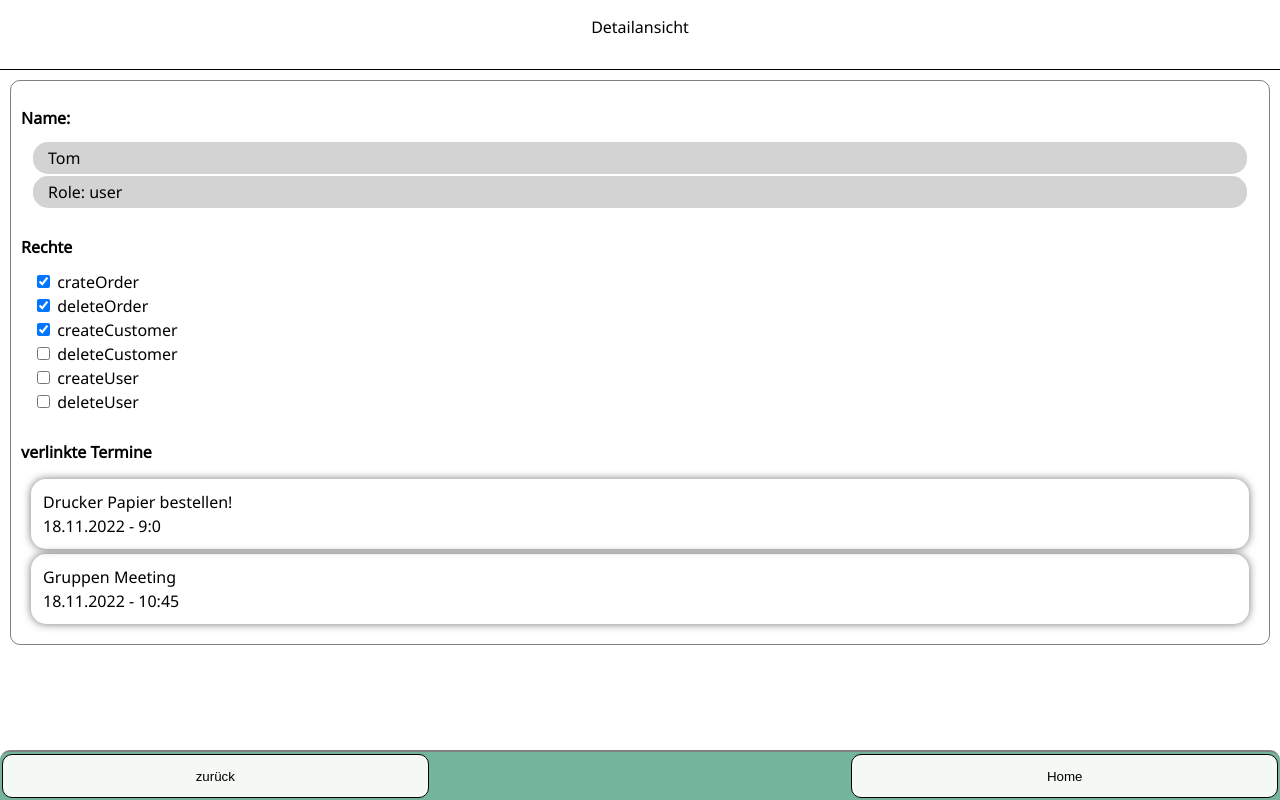
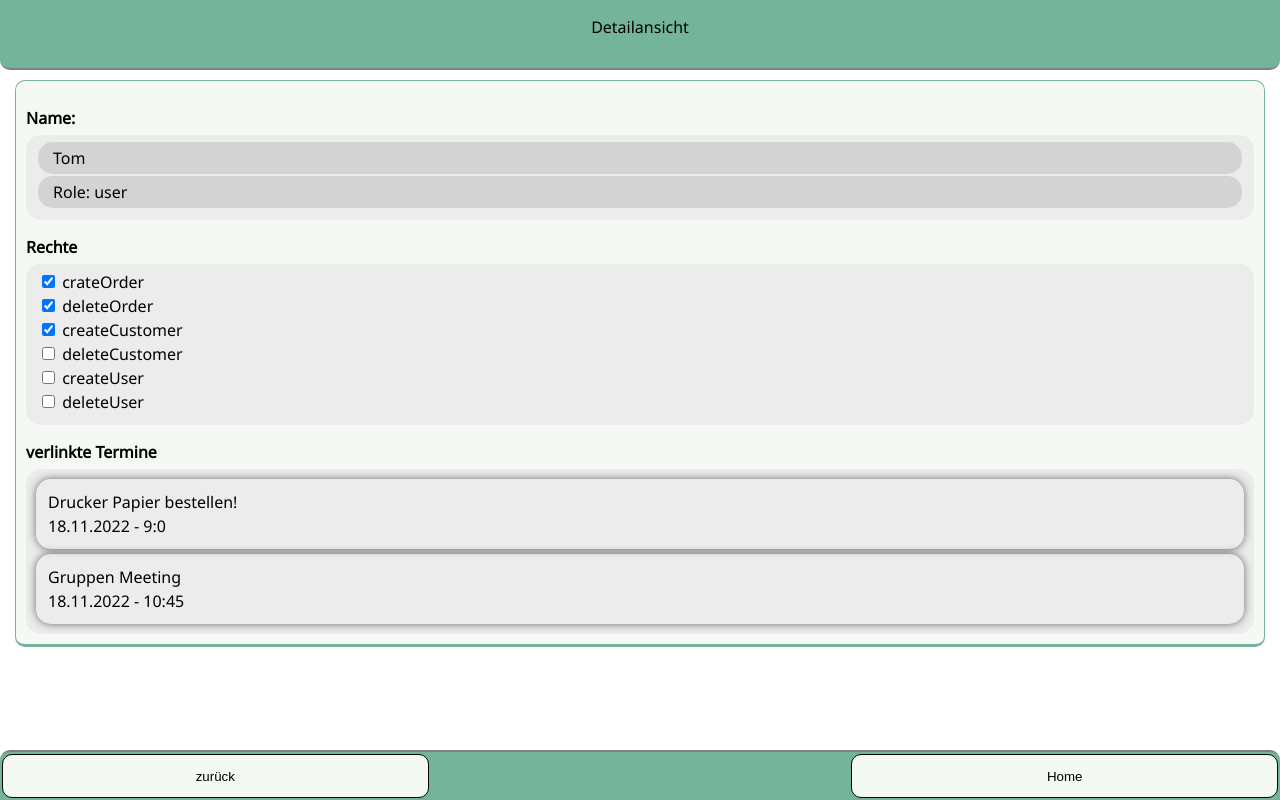
Before and after one commit to SergeBrakow/neuefische-capstone-project-Cibri, a React (Create React App) app: page /userView/1 in a window 1280 px wide. Built offline with nearby package versions, Linux system fonts and the light colour scheme.

Commit message:
fix style

```diff
--- a/src/components/UserViewSection.js
+++ b/src/components/UserViewSection.js
@@ -1,9 +1,11 @@
 import styled from "styled-components";
+import { useNavigate } from "react-router-dom";
 import { OrderBox } from "./styles/OrderBox";
 import { ValueBox } from "./styles/ValueBox";
+import { MainBox } from "./styles/MainBox";
 
 export default function UserViewSection({user, orderList}){
-
+    const navigate = useNavigate();
     const ordersTheUserIsLinked = [];
     {orderList.filter((order) =>
         order.linkedUser.find((linkedUser) => linkedUser === user.id) !== undefined?
@@ -12,7 +14,7 @@ export default function UserViewSection({user, orderList}){
 
     window.scrollTo(0, 0);
     return (
-        <Article>
+        <MainBox>
             <div>
                 <Name>Name: </Name>
                 <ValueBox>
@@ -34,7 +36,10 @@ export default function UserViewSection({user, orderList}){
                 <Name >verlinkte Termine</Name>
                 <ValueBox>
                     {ordersTheUserIsLinked.map((order) =>
-                        <OrderBox key={order.id}>
+                        <OrderBox
+                        key={order.id}
+                        onClick={()=> navigate(`/orderEdit/${order.id}`)}
+                        >
                             <p>{order.name}</p>
                             <p>{order.date.dateString} - {order.date.hour}:{order.date.minute}</p>
                         </OrderBox>
@@ -42,23 +47,9 @@ export default function UserViewSection({user, orderList}){
 
                 </ValueBox>
             </div>
-        </Article>
+        </MainBox>
     );
 }
-
-export const Article= styled.article`
-    border: 0.5px solid;
-    border-radius: 10px;
-    border-color: gray;
-    margin: 80px 10px 60px 10px;
-    padding: 10px;
-    div{
-        text-align: left;
-    }
-    button {
-        item-align: right;
-    }
-`
 
 export const Name = styled.p`
     font-weight: bold;
--- a/src/components/styles/MainBox.js
+++ b/src/components/styles/MainBox.js
@@ -4,7 +4,7 @@ export const MainBox= styled.article`
     border: 0.5px solid;
     border-radius: 10px;
     border-color: gray;
-    margin: 80px 10px 60px 10px;
+    margin: 80px 15px 60px 15px;
     padding: 10px;
     border-bottom: solid;
     border-color: #74b49b;
--- a/src/components/styles/OrderFormStyles.js
+++ b/src/components/styles/OrderFormStyles.js
@@ -9,6 +9,8 @@ export const Section = styled.section`
     text-align: left;
 
     fieldset {
+        margin-left: 10px;
+        margin-right: 10px;
         display: flex;
         flex-direction: column;
         border: 0.5px solid;
--- a/src/components/styles/ValueBox.js
+++ b/src/components/styles/ValueBox.js
@@ -5,6 +5,7 @@ export const ValueBox=styled.div`
     padding: 5px 10px 10px 10px;
     min-height: 30px;
     border-radius: 15px;
+    background-color: #ececed;
     p{
         margin: 2px;;
     }
--- a/src/pages/UserView.js
+++ b/src/pages/UserView.js
@@ -1,7 +1,8 @@
 import { useContext } from "react";
 import { useParams } from "react-router-dom";
-import styled from "styled-components";
 
+
+import { StyledHead } from "../components/styles/StyledHead";
 import NavBarFooter from "../components/NavBarFooter";
 import UserViewSection from "../components/UserViewSection";
 import { UserContext } from "../utils/UserContext";
@@ -24,14 +25,3 @@ export default function UserView(){
         </>
     );
 }
-
-export const StyledHead = styled.div`
-    border-bottom: 1px solid;
-    background-color: white;
-    position: fixed;
-    width: 100%;
-    height: 70px;
-    top: 0;
-    layer: 10;
-    margin-bottom: 10px;
-`
```
